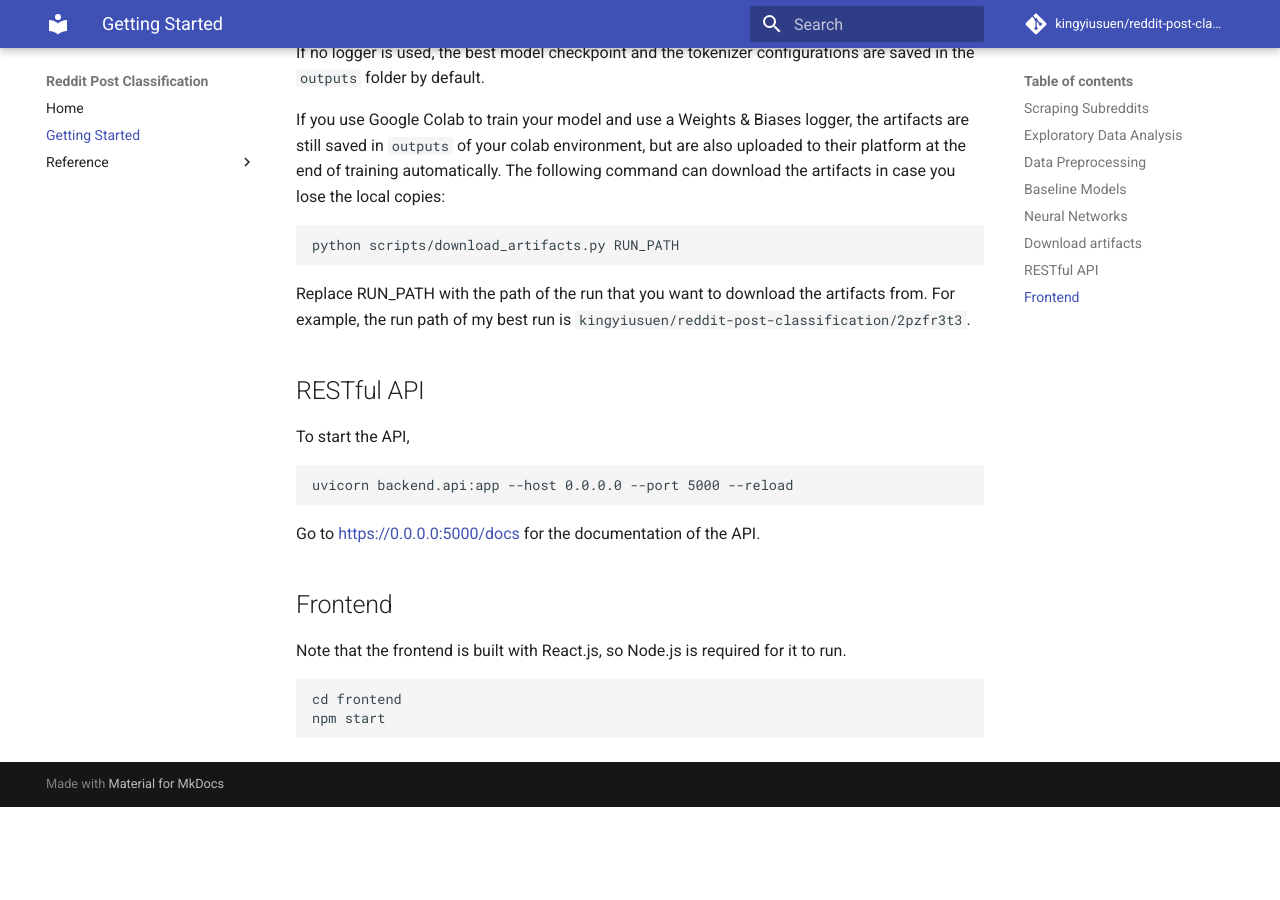
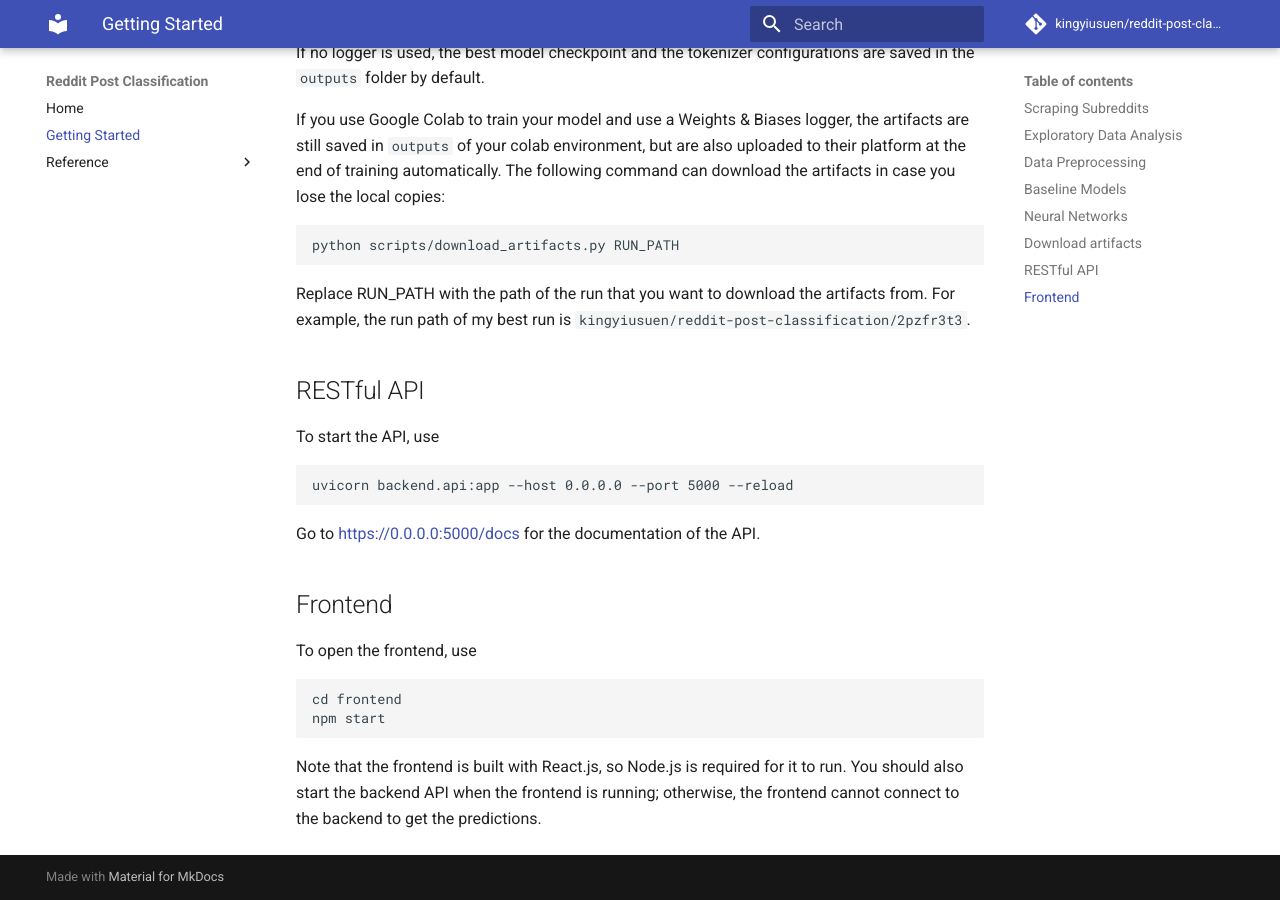
Before and after one commit to kingyiusuen/reddit-post-classification, an MkDocs documentation site: the page built from docs/getting_started.md, in a window 1280 px wide and 900 px high, scrolled down 2177 px. Built offline with MkDocs 1.6.1 and Material for MkDocs 9.7.7, drawn with Linux system fonts in a browser that asks for light colours; comment, search, counter and statistics services are not loaded; before the commit the page ends 2984 px from its top, so only the background shows below that.

Commit message:
Add documentation workflow

````diff
--- a/docs/getting_started.md
+++ b/docs/getting_started.md
@@ -87,7 +87,7 @@ Replace RUN_PATH with the path of the run that you want to download the artifact
 
 ## RESTful API
 
-To start the API,
+To start the API, use
 
 ```
 uvicorn backend.api:app --host 0.0.0.0 --port 5000 --reload
@@ -97,9 +97,11 @@ Go to [https://0.0.0.0:5000/docs](https://0.0.0.0:5000/docs) for the documentati
 
 ## Frontend
 
-Note that the frontend is built with React.js, so Node.js is required for it to run.
+To open the frontend, use
 
 ```
 cd frontend
 npm start
 ```
+
+Note that the frontend is built with React.js, so Node.js is required for it to run. You should also start the backend API when the frontend is running; otherwise, the frontend cannot connect to the backend to get the predictions.
````
Also changed, not shown: README.md (+1 -1 lines), setup.py (+10 -2 lines), 6 other files.
